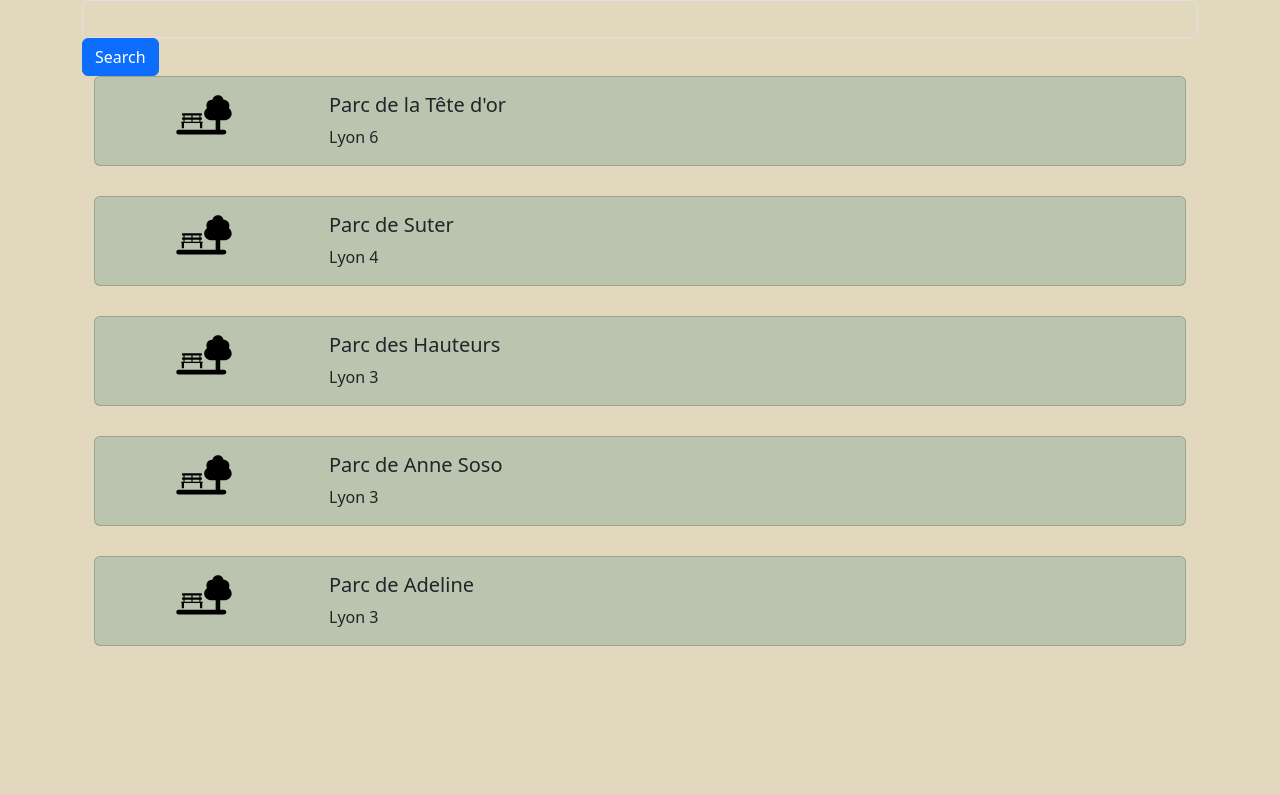
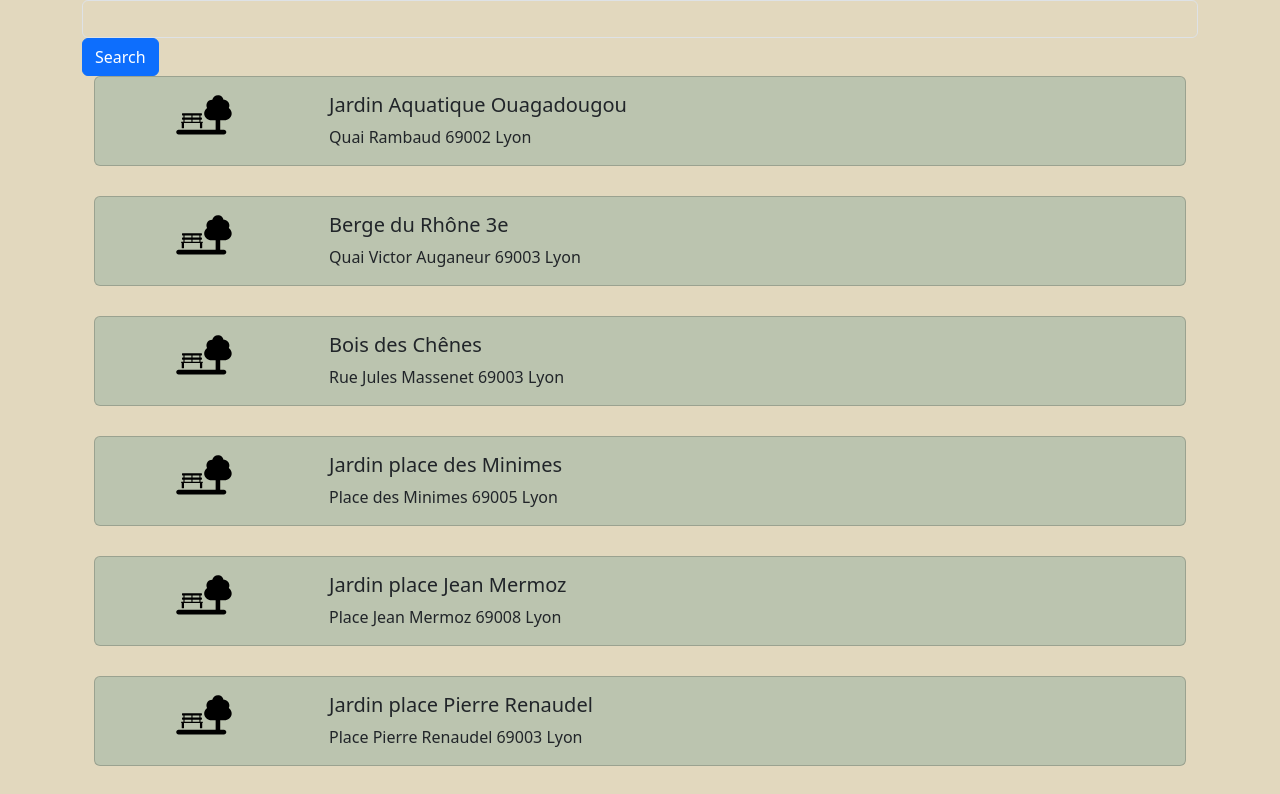
Before and after one commit to JohLav/hackathon-verochrome, a React (Vite) app: page / in a window 1280 px wide. Shown: the top 794 px of the page. Built offline with nearby package versions, Linux system fonts and the light colour scheme.

Commit message:
filter donnée

```diff
--- a/src/components/ParcDescription.jsx
+++ b/src/components/ParcDescription.jsx
@@ -4,19 +4,12 @@ import { Container } from "react-bootstrap";
 
 import Card from "react-bootstrap/Card";
 
-const parcLyon = [
-  { id: 1, nom: "Parc de la Tête d'or", lieu: "Lyon 6" },
-  { id: 2, nom: "Parc de Suter", lieu: "Lyon 4 " },
-  { id: 3, nom: "Parc des Hauteurs", lieu: "Lyon 3" },
-  { id: 3, nom: "Parc de Anne Soso", lieu: "Lyon 3" },
-  { id: 3, nom: "Parc de Adeline", lieu: "Lyon 3" },
-];
-
-function ParcDescription() {
+function ParcDescription({data}) {
+  console.log(data)
   return (
     <>
       <Container>
-        {parcLyon.map((parc, index) => (
+        {data.map((parc, index) => (
           <Link to="/parc" key={index}>
             <Card
               style={{
@@ -35,7 +28,7 @@ function ParcDescription() {
               <Card.Body>
                 <Card.Title>{parc.nom}</Card.Title>
 
-                <Card.Text>{parc.lieu}</Card.Text>
+                <Card.Text>{parc.voie} {parc.codepost} {parc.commune}</Card.Text>
               </Card.Body>
             </Card>
           </Link>
--- a/src/pages/Home.jsx
+++ b/src/pages/Home.jsx
@@ -11,7 +11,7 @@ export default function Home() {
 
   useEffect(() => {
     if (codePost) {
-      const filtered = initialData.filter((item) => item.codepost === codePost);
+      const filtered = initialData.filter((item) => item.codepost ===  parseInt(codePost));
       setFilteredData(filtered);
     } else setFilteredData(initialData);
   }, [codePost]);
```
